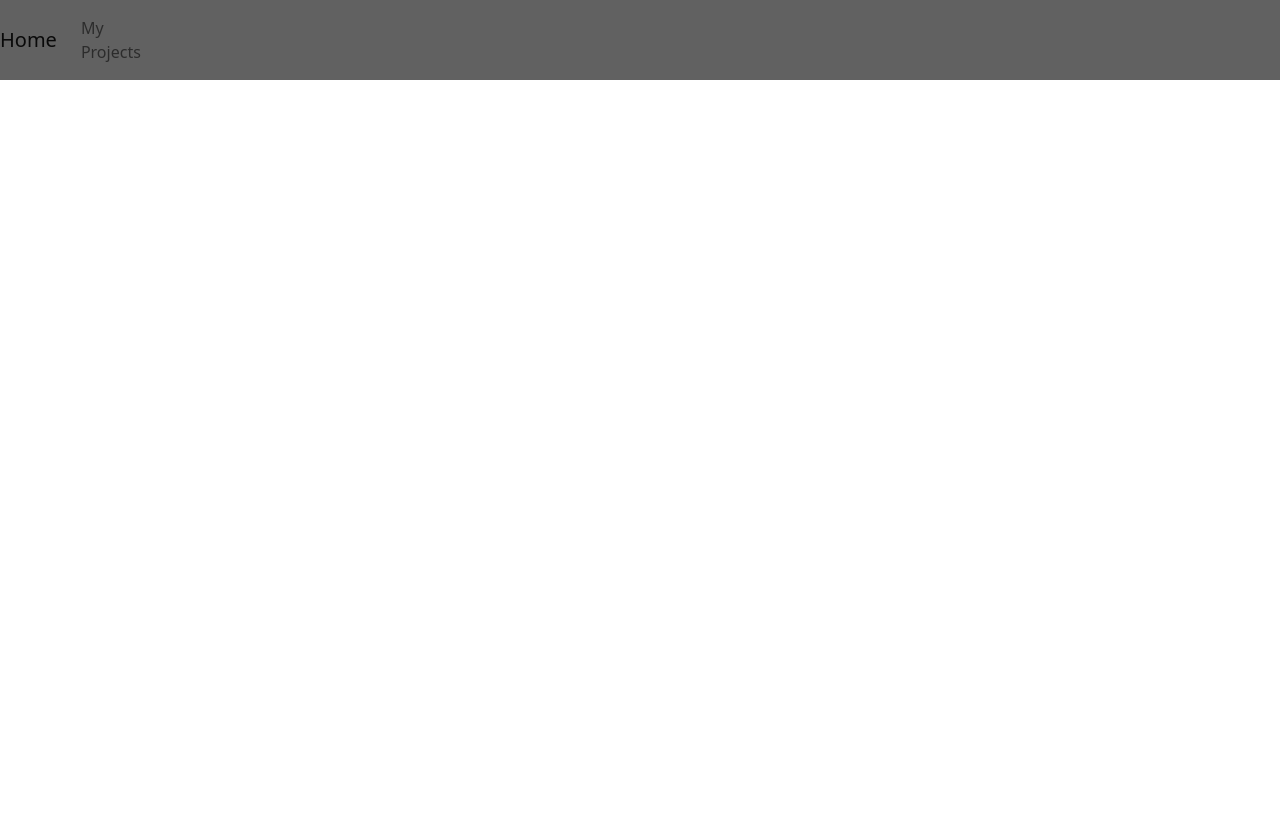
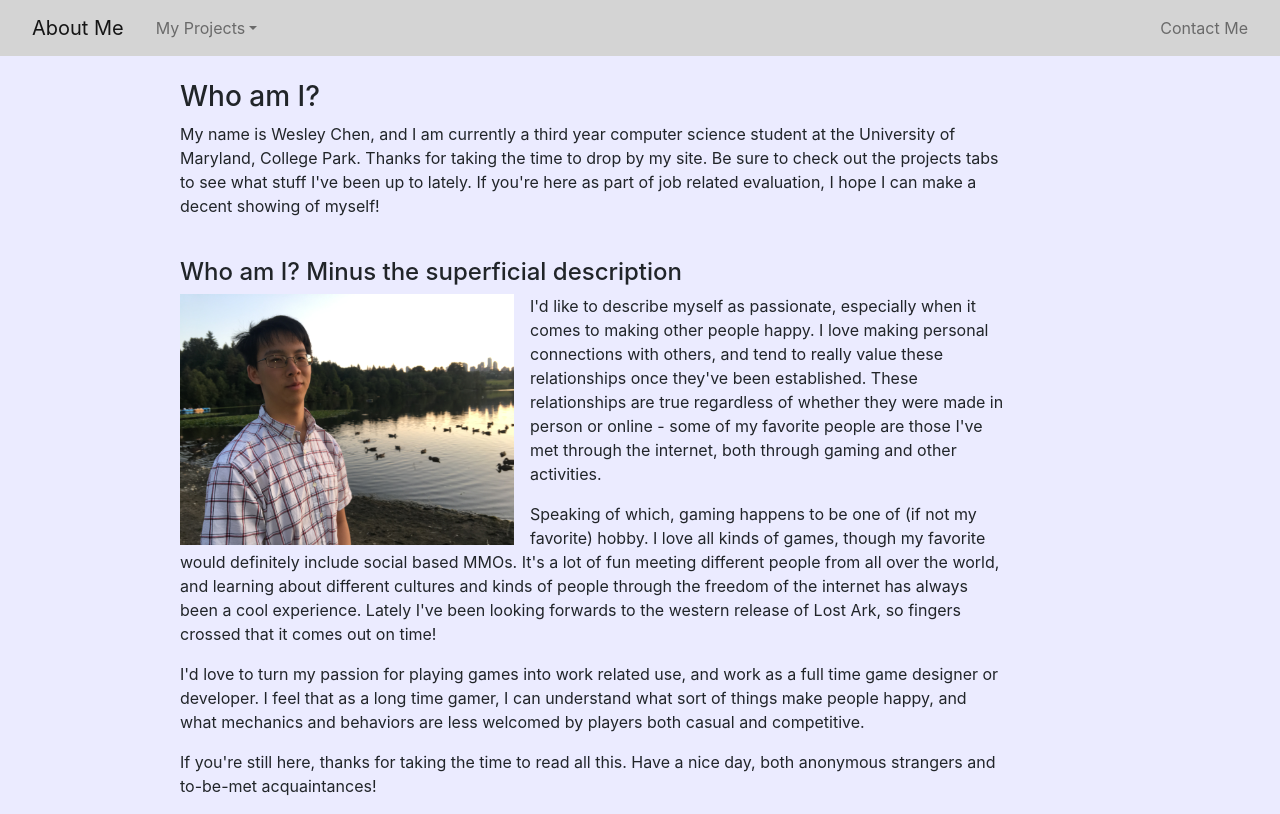
Before and after one commit to abcdl44/personal_website, a Flask app: page / in a window 1280 px wide. Before the commit the page ends 80 px from the top, so only its background shows below. Run offline with Flask 2, Linux system fonts and the light colour scheme; some libraries are stand-ins or nearby versions.

Commit message:
Mostly Finished

```diff
--- a/flask_app/routes.py
+++ b/flask_app/routes.py
@@ -9,3 +9,23 @@ def index():
 @app.route("/projects", methods=["GET"])
 def projects():
     return render_template("projects.html")
+
+@app.route("/contact", methods=["GET"])
+def contact():
+    return render_template("contact.html")
+
+@app.route("/projects/data_science", methods=["GET"])
+def data_science():
+    return render_template("project_320.html")
+
+@app.route("/projects/professor", methods=["GET"])
+def professor():
+    return render_template("project_professor.html")
+
+@app.route("/projects/initium", methods=["GET"])
+def initium():
+    return render_template("project_initium.html")
+
+@app.route("/projects/settlement", methods=["GET"])
+def settlement():
+    return render_template("project_settlement.html")
--- a/flask_app/templates/base.html
+++ b/flask_app/templates/base.html
@@ -3,16 +3,21 @@
 <head>
     <meta charset="UTF-8">
     <meta name="viewport" content="width=device-width, initial-scale=1.0">
-    <link href="https://cdn.jsdelivr.net/npm/bootstrap@5.1.3/dist/css/bootstrap.min.css" rel="stylesheet" integrity="sha384-1BmE4kWBq78iYhFldvKuhfTAU6auU8tT94WrHftjDbrCEXSU1oBoqyl2QvZ6jIW3" crossorigin="anonymous">
+    <link rel="stylesheet" href="https://stackpath.bootstrapcdn.com/bootstrap/4.4.1/css/bootstrap.min.css" integrity="sha384-Vkoo8x4CGsO3+Hhxv8T/Q5PaXtkKtu6ug5TOeNV6gBiFeWPGFN9MuhOf23Q9Ifjh" crossorigin="anonymous">
 
 
     <title>~ Wesley's Site ~</title>
+    <style type="text/css">
+        body { background: rgb(235, 235, 255) !important; } /* Adding !important forces the browser to overwrite the default style applied by Bootstrap */
+     </style>
 </head>
 <body>
     {% block header %}
     <h1> Override me, it's ok I'm into it. uwu </h1>
     {% endblock %}
 
-    <script src="https://cdn.jsdelivr.net/npm/bootstrap@5.1.3/dist/js/bootstrap.bundle.min.js" integrity="sha384-ka7Sk0Gln4gmtz2MlQnikT1wXgYsOg+OMhuP+IlRH9sENBO0LRn5q+8nbTov4+1p" crossorigin="anonymous"></script>
+    <script src="https://code.jquery.com/jquery-3.4.1.slim.min.js" integrity="sha384-J6qa4849blE2+poT4WnyKhv5vZF5SrPo0iEjwBvKU7imGFAV0wwj1yYfoRSJoZ+n" crossorigin="anonymous"></script>
+    <script src="https://cdn.jsdelivr.net/npm/popper.js@1.16.0/dist/umd/popper.min.js" integrity="sha384-Q6E9RHvbIyZFJoft+2mJbHaEWldlvI9IOYy5n3zV9zzTtmI3UksdQRVvoxMfooAo" crossorigin="anonymous"></script>
+    <script src="https://stackpath.bootstrapcdn.com/bootstrap/4.4.1/js/bootstrap.min.js" integrity="sha384-wfSDF2E50Y2D1uUdj0O3uMBJnjuUD4Ih7YwaYd1iqfktj0Uod8GCExl3Og8ifwB6" crossorigin="anonymous"></script>
 </body>
 </html>
--- a/flask_app/templates/header.html
+++ b/flask_app/templates/header.html
@@ -1,13 +1,32 @@
 {% extends "base.html" %}
 {% block header %}
-<nav class="navbar navbar-expand-md navbar-light" style="background-color:rgb(97, 97, 97);">
-    <a class="navbar-brand" href="{{ url_for('index') }} ">Home</a>
 
-    <ul class="navbar-nav">
-        <li class="nav-item">
-            <a class="nav-link" href="{{ url_for('projects') }}">My Projects</a>
+<nav class="navbar navbar-expand-md sticky-top navbar-light" style="background-color:rgb(212, 212, 212);">
+    <a class="navbar-brand pl-3" href="{{ url_for('index') }}">About Me</a>
+
+    <div class="collapse navbar-collapse" id="navbarText">
+    <ul class="navbar-nav mr-auto">
+        <li class="nav-item dropdown">
+            <a class="nav-link dropdown-toggle pl-3" href="#" id="navbarDropdown" role="button" data-toggle="dropdown" aria-haspopup="true" aria-expanded="false">My Projects</a>
+            <div class="dropdown-menu" aria-labelledby="navbarDropdown">
+                {# <a class="dropdown-item" href="{{ url_for('projects') }}">Projects Home</a>
+                <div class="dropdown-divider"></div>#}
+                <a class="dropdown-item" href="{{ url_for('data_science') }}">League of Legends Data Analysis</a>
+                <a class="dropdown-item" href="{{ url_for('professor') }}">Professor Rating Website</a>
+                <a class="dropdown-item" href="{{ url_for('initium') }}">Initum Web Game</a>
+                <a class="dropdown-item disabled" href="{{ url_for('settlement') }}">In Progress!</a>
+            </div>
         </li>
     </ul>
+    <ul class="navbar-nav ml-auto">
+        <a class="nav-link pr-3" href="{{ url_for('contact') }}">Contact Me</a>
+        <span class="navbar-text">
+            {# empty for now #}
+        </span>
+    </ul>
+
+    </div>
+</nav>
 
 <div class="container">
     {% block content %}{% endblock %}
--- a/flask_app/templates/index.html
+++ b/flask_app/templates/index.html
@@ -2,5 +2,51 @@
 
 {% block content %}
 
+<div class="row pt-sm-4">
+    <div class="col-1"></div>
+    <div class="col-9">
+        <h3>Who am I?</h3>
+            <p>
+                My name is Wesley Chen, and I am currently a third year computer science student
+                at the University of Maryland, College Park. Thanks for taking the time to drop by my
+                site. Be sure to check out the projects tabs to see what stuff I've been up to lately.
+                If you're here as part of job related evaluation, I hope I can make a decent showing of myself!
+            </p>
+
+    </div>
+</div>
+
+<div class="row pt-sm-4">
+    <div class="col-1"></div>
+    <div class="col-9">
+        <h4>Who am I? Minus the superficial description</h4>
+        <img src="{{ url_for('static', filename='me.JPG')  }}" width="350" height="auto" class="float-left pr-3"/>
+        <p>
+            I'd like to describe myself as passionate, especially when it comes to making
+            other people happy. I love making personal connections with others, and tend to really value these
+            relationships once they've been established. These relationships are true regardless of whether
+            they were made in person or online - some of my favorite people are those I've met through the
+            internet, both through gaming and other activities.
+        </p>
+        <p>
+            Speaking of which, gaming happens to be one of (if not my favorite) hobby. I love all kinds of games, though
+            my favorite would definitely include social based MMOs. It's a lot of fun meeting different people from
+            all over the world, and learning about different cultures and kinds of people through the freedom of the
+            internet has always been a cool experience. Lately I've been looking forwards to the western release
+            of Lost Ark, so fingers crossed that it comes out on time!
+        </p>
+        <p>
+            I'd love to turn my passion for playing games into work related use, and work as a full time
+            game designer or developer. I feel that as a long time gamer, I can understand what sort of things
+            make people happy, and what mechanics and behaviors are less welcomed by players both casual and
+            competitive.
+        </p>
+        <p>
+            If you're still here, thanks for taking the time to read all this. Have a nice day, both anonymous strangers
+            and to-be-met acquaintances!
+        </p>
+    </div>
+
+</div>
 
 {% endblock %}
```
Also changed, not shown: flask_app/templates/404.html (+7 -4 lines), flask_app/templates/contact.html (added, +43 -0 lines), flask_app/templates/project_320.html (added, +35 -0 lines), flask_app/templates/project_initium.html (added, +35 -0 lines), flask_app/templates/project_professor.html (added, +36 -0 lines), flask_app/templates/project_settlement.html (added, +32 -0 lines), flask_app/templates/projects.html (+22 -0 lines), flask_app/static/320.PNG (added), flask_app/static/Initium.PNG (added), flask_app/static/Professor.PNG (added), flask_app/static/me.JPG (added), 1 other file.
